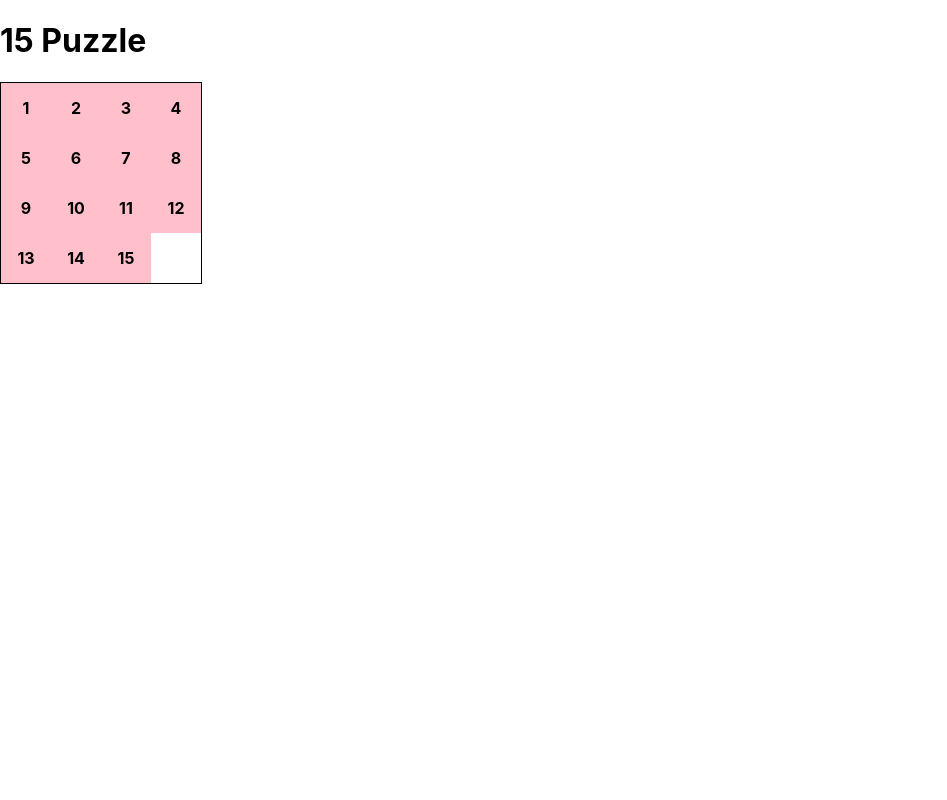
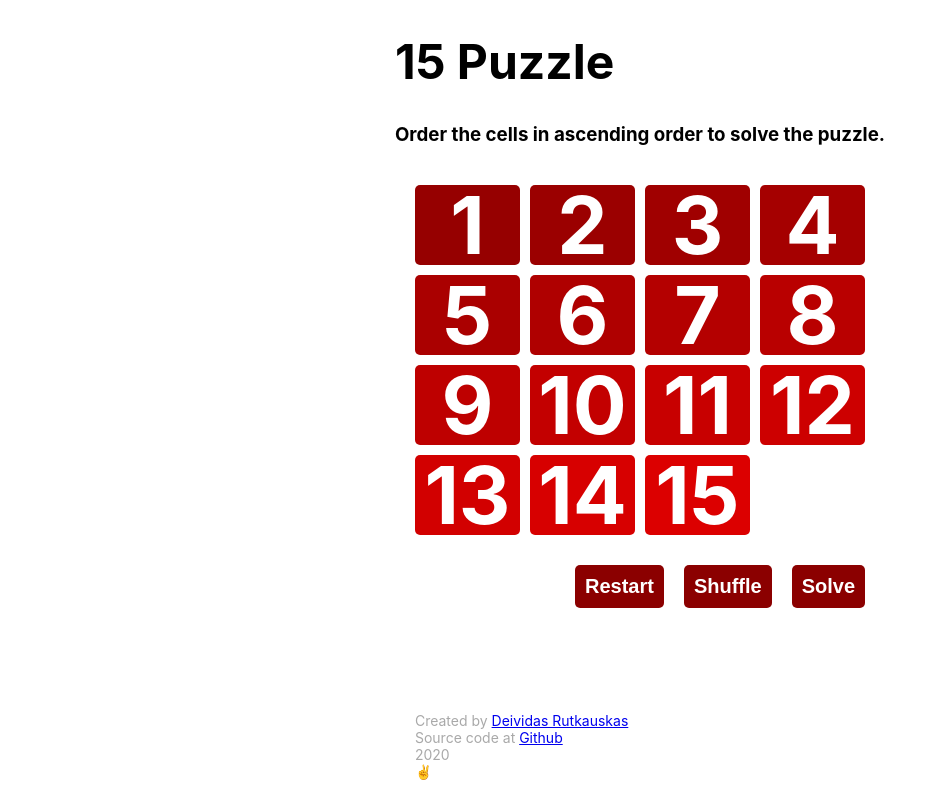
Before and after one commit to deividasrr/15puzzle, a React (Create React App) app in the folder 15puzzle/: page / in a window 1280 px wide. Shown: the whole page, without its empty margins (0-947 px from the left). Built offline with nearby package versions, Linux system fonts and the light colour scheme.

Commit message:
* Added header, menu and footer elements * Updated app styling

```diff
--- a/15puzzle/src/App.css
+++ b/15puzzle/src/App.css
@@ -1,24 +1,107 @@
 .board-cell {
-  height: 50px;
-  width: 50px;
-  background-color: pink;
+  height: 5rem;
   font-weight: bold;
-  line-height: 50px;
   text-align: center;
+  color: white;
+  border-radius: 5px;
+  font-size: 5rem;
+  line-height: 5rem;
+  cursor: pointer;
+  transition: color 0.1s ease-out;
+  /* transition: background-color 0.2s ease-out; */
+}
+
+.board-cell:hover {
+  color: black;
+  transition: color 0.1s ease-in;
+  /* background-color: black; */
+}
+
+.header h1 {
+  font-size: 3rem;
 }
 
 .board {
   display: grid;
-  grid-template-columns: 50px 50px 50px 50px;
-  border: solid 1px black;
-  width: 200px;
+  grid-template-columns: repeat(4, 1fr);
+  grid-gap: 10px;
+  padding: 20px;
 }
 
 .board-cell-empty {
-  display: none;
+  /* display: none; */
+  background-color: white !important;
+  color: white !important;
 }
 
-.board-cell-empty {
-  background-color: darkred !important;
-  color: darkred;
+.wrapper {
+  height: 100%;
+  padding: 0;
+  margin: 0;
+  display: -webkit-box;
+  display: -moz-box;
+  display: -ms-flexbox;
+  display: -webkit-flex;
+  display: flex;
+  align-items: center;
+  justify-content: center;
 }
+
+button {
+  background-color: darkred;
+  font-size: 20px;
+  border: none;
+  border-radius: 5px;
+  margin: 10px;
+  padding: 10px;
+  font-weight: bold;
+  cursor: pointer;
+  color: white;
+}
+
+button,
+input {
+  transition: background-color 0.5s ease;
+  outline: none;
+}
+button:hover {
+  background-color: black;
+}
+
+button:disabled {
+  background-color: slategray !important;
+  cursor: not-allowed;
+}
+
+html,
+body {
+  height: 100%;
+}
+
+body {
+  display: flex;
+  flex-direction: column;
+  height: 100vh;
+  margin: 0;
+}
+
+header {
+  height: 75px;
+}
+
+main {
+  flex: 1;
+}
+
+footer {
+  color: darkgrey;
+  font-size: 14px;
+  margin-bottom: 20px;
+  margin-left: 20px;
+}
+
+.menu {
+  display: flex;
+  place-content: flex-end;
+  padding-right: 10px;
+}
--- a/15puzzle/src/components/Board.jsx
+++ b/15puzzle/src/components/Board.jsx
@@ -5,9 +5,19 @@ class Board extends React.Component {
   constructor(props) {
     super(props);
     this.state = {
+      sortedCells: [1, 2, 3, 4, 5, 6, 7, 8, 9, 10, 11, 12, 13, 14, 15, -1], // -1 represents the empty cell
       cells: [1, 2, 3, 4, 5, 6, 7, 8, 9, 10, 11, 12, 13, 14, 15, -1], // -1 represents the empty cell
     };
   }
+
+  checkIfSorted = () => {
+    for (let x = 0; x < 16; x++) {
+      if (this.state.sortedCells[x] !== this.state.cells[x]) {
+        return false;
+      }
+    }
+    return true;
+  };
 
   // shuffleCells = () => {
   //   let newCells = [...this.state.cells];
@@ -73,7 +83,6 @@ class Board extends React.Component {
               key={"cell" + el}
               index={index}
               num={el}
-              // className={el !== -1 ? "board-cell" : "empty-cell"}
               handleClickCell={this.handleClickCell}
             />
           );
--- a/15puzzle/src/components/Cell.jsx
+++ b/15puzzle/src/components/Cell.jsx
@@ -1,23 +1,20 @@
 import React from "react";
 
 const Cell = (props) => {
-  console.log(props);
+  const isEmptyCell = props.num === -1;
   return (
     <div
       num={props.num}
       index={props.index}
-      // className={
-      //   props.num !== -1 ? "board-cell" : "board-cell board-cell-empty"
-      // }
+      className={"board-cell"}
       style={
-        props.num === -1
-          ? { backgroundColor: "white", color: "white" }
-          : { backgroundColor: "pink", color: "black" }
+        !isEmptyCell
+          ? { backgroundColor: `rgb(${150 + props.index * 5}, 0, 0)` }
+          : { backgroundColor: "white" }
       }
-      className={"board-cell"}
       onClick={() => props.handleClickCell(props.index)}
     >
-      {props.num}
+      {!isEmptyCell ? props.num : null}
     </div>
   );
 };
--- a/15puzzle/src/components/Wrapper.jsx
+++ b/15puzzle/src/components/Wrapper.jsx
@@ -4,9 +4,34 @@ import Board from "./Board";
 class Wrapper extends React.Component {
   render() {
     return (
-      <div>
-        <h1>15 Puzzle</h1>
-        <Board />
+      <div className="wrapper">
+        <body>
+          <div className="header">
+            <h1>15 Puzzle</h1>
+            <h3>Order the cells in ascending order to solve the puzzle.</h3>
+          </div>
+          <main>
+            <Board />
+            <div className="menu">
+              <button>Restart</button>
+              <button>Shuffle</button>
+              <button>Solve</button>
+            </div>
+          </main>
+          <footer>
+            <div>
+              Created by{" "}
+              <a href="https://deividasrr.github.io/">Deividas Rutkauskas</a>
+              <br></br>
+              Source code at{" "}
+              <a href="https://github.com/deividasrr/15puzzle">Github</a>
+              <br></br>
+              2020
+              <br></br>
+              <span>&#9996;</span>
+            </div>
+          </footer>
+        </body>
       </div>
     );
   }
```
